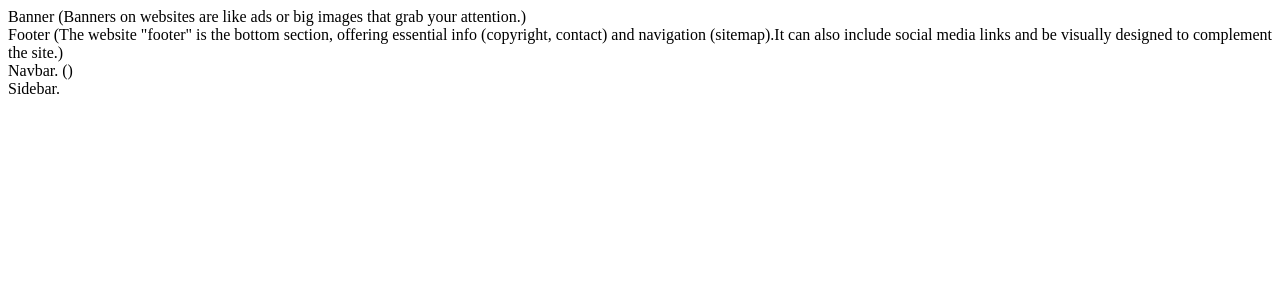
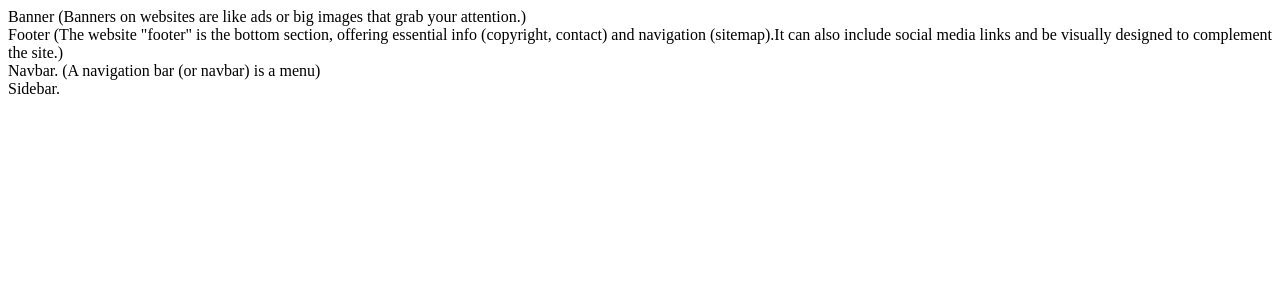
Before and after one commit to Jitu0999/React-Components, a React (Vite) app: page / in a window 1280 px wide. Shown: the top 300 px of the page. Built offline with nearby package versions, Linux system fonts and the light colour scheme.

Commit message:
Update Navbar.jsx

```diff
--- a/src/components/Navbar.jsx
+++ b/src/components/Navbar.jsx
@@ -1,7 +1,7 @@
 const Navbar = () => {
   return (
     <div>
-      Navbar. ()
+      Navbar. (A navigation bar (or navbar) is a menu)
     </div>
   )
 }
```
